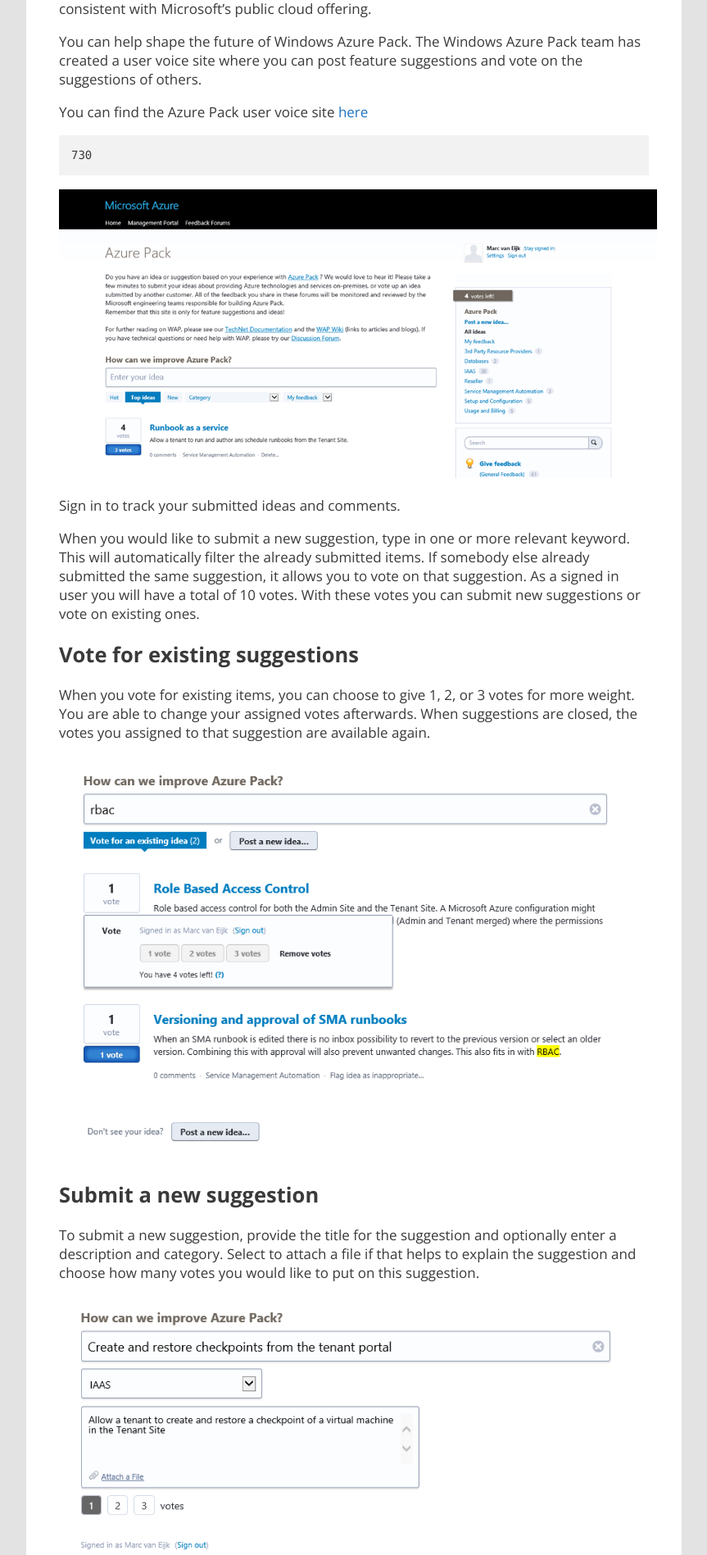
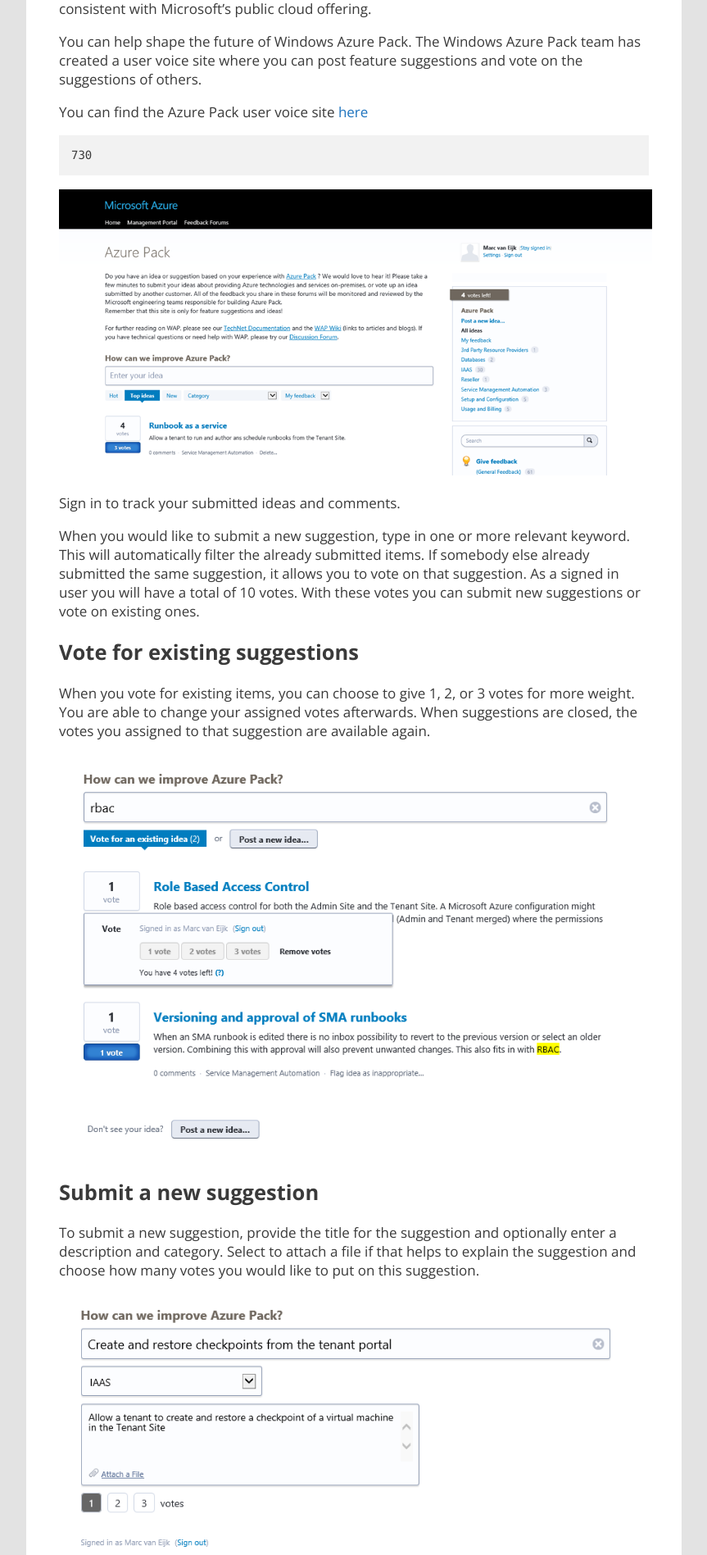
Before and after one commit to marcvaneijk/marcvaneijk.old, a Jekyll site: the page built from _posts/2014-06-16-helpshapefuture.md, in a window 1280 px wide. Shown: the part 447-2344 px from the top of the page at 82% size, without its empty margins (58-921 px from the left). Built offline with Jekyll 4.4.1, drawn with Linux system fonts in a browser that asks for light colours; nearby versions of some CDN libraries.

Commit message:
Update 2014-06-16-helpshapefuture.md

````diff
--- a/_posts/2014-06-16-helpshapefuture.md
+++ b/_posts/2014-06-16-helpshapefuture.md
@@ -15,7 +15,7 @@ You can find the Azure Pack user voice site [here](http://feedback.azure.com/for
 730
 ```
 
-<img src="/images/2014-06-16/01-General.png" width="730">
+<img src="/images/2014-06-16/01-General.png" width="724">
 
 Sign in to track your submitted ideas and comments.
 
````
